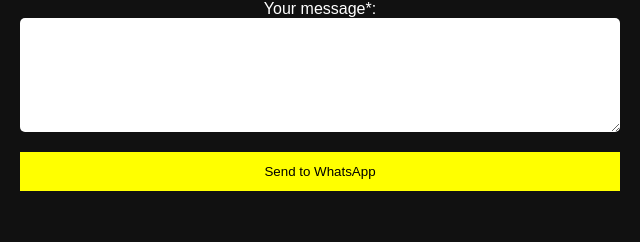
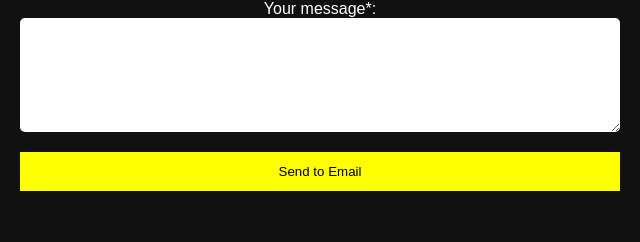
Before and after one commit to Fitridwianisa/PortfolioIsa, a plain HTML site: page index.html in a window 1280 px wide. Shown: the part 1663-1905 px from the top of the page, 320-960 px from the left. Drawn offline with Linux system fonts and the light colour scheme.

Commit message:
Update index.html
mengubah text send to whatsaap menjadi send to email

```diff
--- a/index.html
+++ b/index.html
@@ -118,7 +118,7 @@
         Your message*:
         <textarea name="message" rows="6" required></textarea>
       </label>
-      <button type="submit">Send to WhatsApp</button>
+      <button type="submit">Send to Email</button>
     </form>
   </section>
 
```
